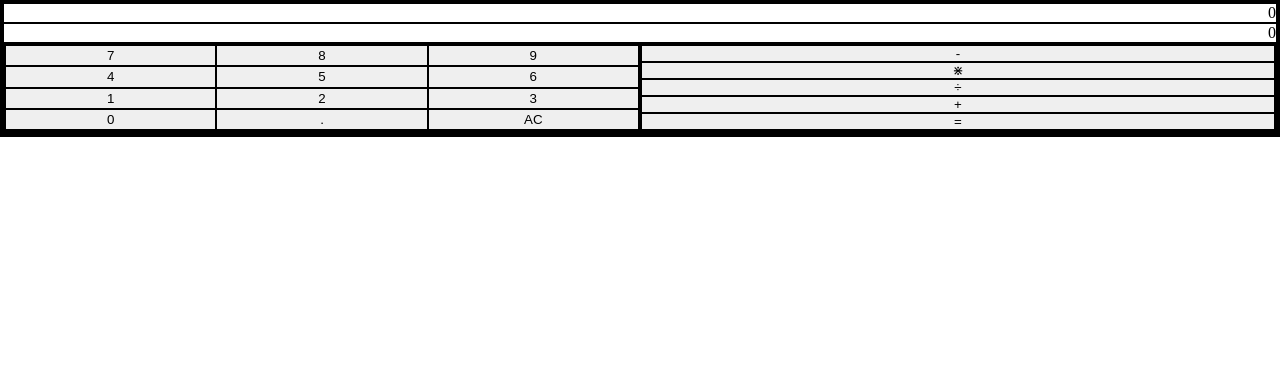
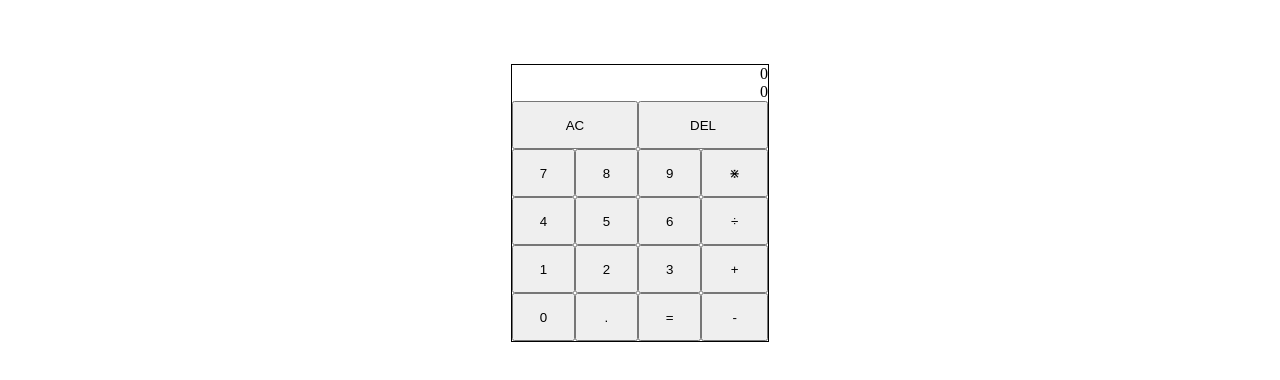
Before and after one commit to WingHaa/calculator, a plain HTML site: page index.html in a window 1280 px wide. Drawn offline with Linux system fonts and the light colour scheme.

Commit message:
Changed layout, added id for buttons, add "DEL" button

```diff
--- a/index.html
+++ b/index.html
@@ -13,28 +13,24 @@
     <div class="operation-display">0</div>
     <div class="result-display">0</div>
     <div class="control">
-      <div class="numpad">
-        <button class="number" data-key="103" value="7">7</button>
-        <button class="number" data-key="104" value="8">8</button>
-        <button class="number" data-key="105" value="9">9</button>
-        <button class="number" data-key="100" value="4">4</button>
-        <button class="number" data-key="101" value="5">5</button>
-        <button class="number" data-key="102" value="6">6</button>
-        <button class="number" data-key="97" value="1">1</button>
-        <button class="number" data-key="98" value="2">2</button>
-        <button class="number" data-key="99" value="3">3</button>
-        <button class="number" data-key="96" value="0">0</button>
-        <button class="dot" data-key="190" value=".">.</button>
-        <button class="reset" data-key="" value="">AC</button>
-      </div>
-      <div class="operate">
-        <button class="operator" data-key="109" value="-">-</button>
-        <button class="operator" data-key="106" value="*">⋇</button>
-        <button class="operator" data-key="111" value="/">÷</button>
-        <button class="operator" data-key="107" value="+">+</button>
-        <button class="calculate" data-key="187" value="=">=</button>
-      </div>
-    </div>
+        <button id="num0" class="number" data-key="96" value="0">0</button>
+        <button id="num1" class="number" data-key="97" value="1">1</button>
+        <button id="num2" class="number" data-key="98" value="2">2</button>
+        <button id="num3" class="number" data-key="99" value="3">3</button>
+        <button id="num4" class="number" data-key="100" value="4">4</button>
+        <button id="num5" class="number" data-key="101" value="5">5</button>
+        <button id="num6" class="number" data-key="102" value="6">6</button>
+        <button id="num7" class="number" data-key="103" value="7">7</button>
+        <button id="num8" class="number" data-key="104" value="8">8</button>
+        <button id="num9" class="number" data-key="105" value="9">9</button>
+        <button id="period-key" class="dot" data-key="190" value=".">.</button>
+        <button id="reset-key" class="reset" data-key="" value="">AC</button>
+        <button id="del-key" class="del" data-key="" value="">DEL</button>
+        <button id="multiply" class="operator" data-key="106" value="*">⋇</button>
+        <button id="divide" class="operator" data-key="111" value="÷">÷</button>
+        <button id="add" class="operator" data-key="107" value="+">+</button>
+        <button id="subtract" class="operator" data-key="109" value="-">-</button>
+        <button id="equal" class="calculate" data-key="187" value="=">=</button>
   </div>
   <div class="footer"></div>
 </body>
--- a/style.css
+++ b/style.css
@@ -1,23 +1,110 @@
 * {
   margin: 0;
   padding: 0;
-  border: solid 1px #000000;
 }
 
-.operation-display, .result-display {
+body {
+  height: 100vh;
+}
+
+button {
+  padding: 8px 12px;
+  height: 48px;
+}
+
+.calculator {
+  margin: auto;
+  margin-top: 5%;
+  width: 20%;
+  border: 1px solid;
+  display: grid;
+  grid-template-columns: 1fr;
+  min-width: 150px;
+}
+
+.operation-display,
+.result-display {
+  display: grid;
   text-align: right;
 }
 
 .control {
   display: grid;
-  grid-template-columns: repeat(2, 1fr);
+  grid-template-areas: "ac ac del del"
+                       "num7 num8 num9 multiply"
+                       "num4 num5 num6 divide"
+                       "num1 num2 num3 add"
+                       "num0 period equal subtract";
 }
 
-.numpad {
-  display: grid;
-  grid-template-columns: repeat(3, 1fr);
+#reset-key {
+  grid-area: ac;
 }
 
-.operate {
-  display: grid;
+#del-key {
+  grid-area: del;
 }
+
+#num7 {
+  grid-area: num7;
+}
+
+#num8 {
+  grid-area: num8;
+}
+
+#num9 {
+  grid-area: num9;
+}
+
+#num4 {
+  grid-area: num4;
+}
+
+#num5 {
+  grid-area: num5;
+}
+
+#num6 {
+  grid-area: num6;
+}
+
+#num1 {
+  grid-area: num1;
+}
+
+#num2 {
+  grid-area: num2;
+}
+
+#num3 {
+  grid-area: num3;
+}
+
+#num0 {
+  grid-area: num0;
+}
+
+#multiply {
+  grid-area: multiply;
+}
+
+#divide {
+  grid-area: divide;
+}
+
+#add {
+  grid-area: add;
+}
+
+#subtract {
+  grid-area: subtract;
+}
+
+#equal {
+  grid-area: equal;
+}
+
+#period-key {
+  grid-area: period;
+}
```
